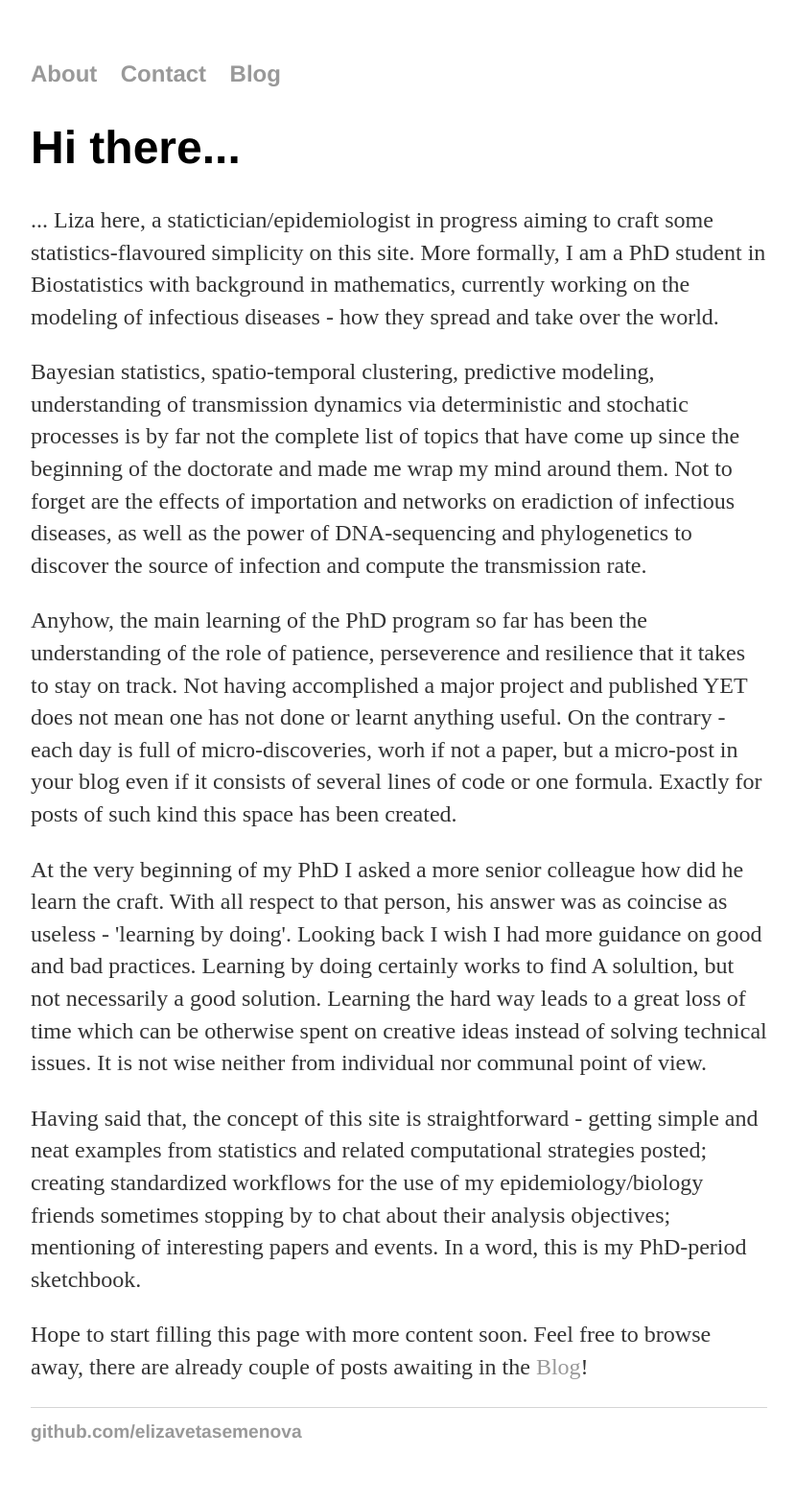
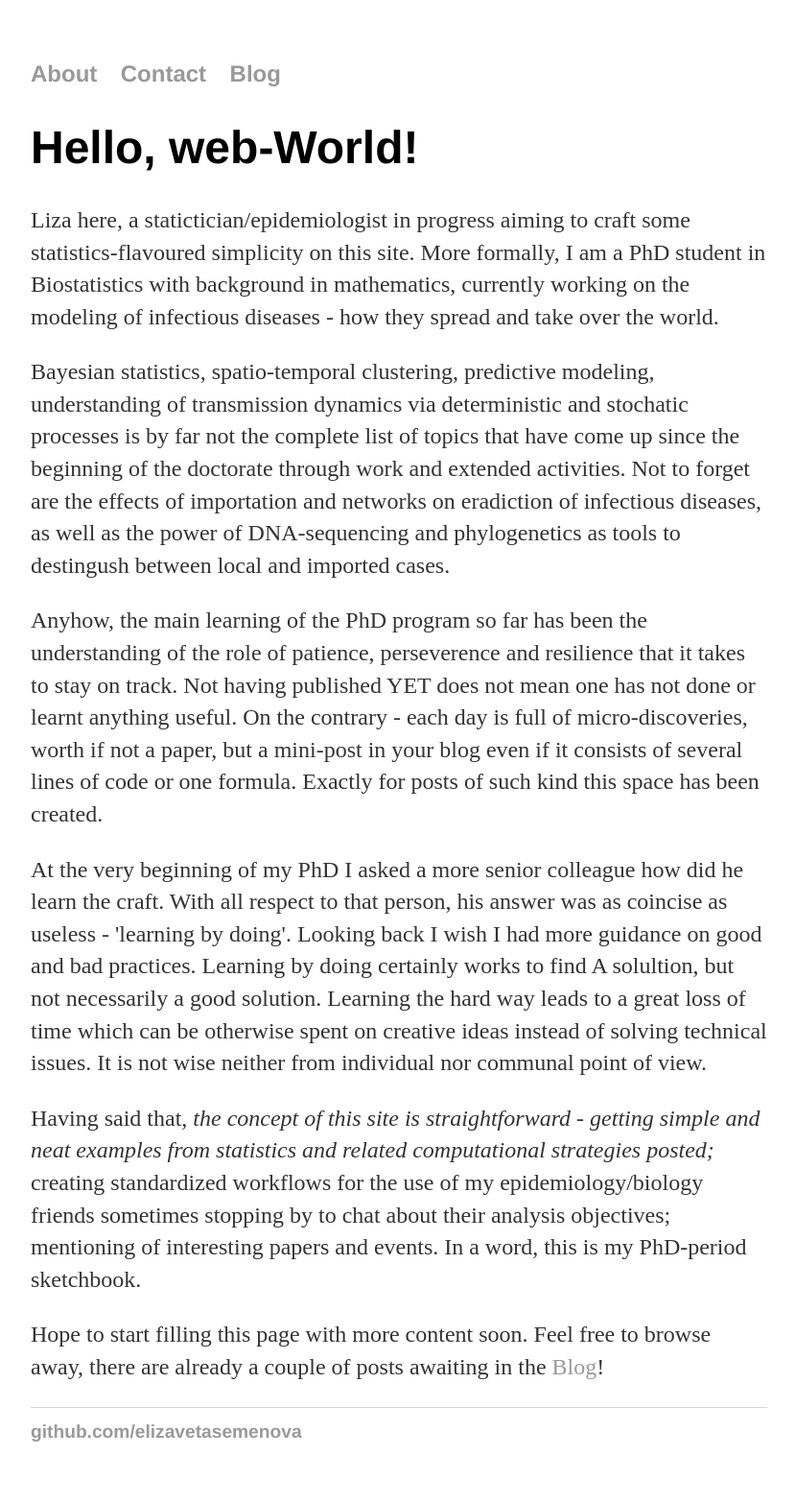
Before and after one commit to elizavetasemenova/elizavetasemenova.github.io, a Jekyll site: the page built from index.html, in a window 1280 px wide. Shown: the whole page at 96% size, without its empty margins (224-1053 px from the left). Built offline with Jekyll 4.4.1, drawn with Linux system fonts in a browser that asks for light colours.

Commit message:
Update index.html

```diff
--- a/index.html
+++ b/index.html
@@ -3,8 +3,8 @@ layout: default
 title: Liza Semenova, statistician in progress
 ---
 <div class="blurb">
-	<h1>Hi there...</h1>
-	<p>... Liza here, a statictician/epidemiologist in progress aiming to craft some statistics-flavoured simplicity on this site.
+	<h1>Hello, web-World! </h1>
+	<p>     Liza here, a statictician/epidemiologist in progress aiming to craft some statistics-flavoured simplicity on this site.
 		More formally, I am a PhD student in Biostatistics with background in mathematics, currently working on the
 		modeling of infectious diseases - how they spread and take over the world.
 	</p>
@@ -12,16 +12,16 @@ title: Liza Semenova, statistician in progress
 	<p>	Bayesian statistics, spatio-temporal clustering, predictive modeling,
 		understanding of transmission dynamics via deterministic and stochatic processes
 		is by far not the complete list of topics that have come up since the beginning of the doctorate
-		and made me wrap my mind around them. Not to forget are the effects of importation and networks on eradiction of
-		infectious diseases, as well as the power of DNA-sequencing and phylogenetics to discover the source of infection and
-		compute the transmission rate.
+		through work and extended activities. Not to forget are the effects of importation and networks on eradiction of
+		infectious diseases, as well as the power of DNA-sequencing and phylogenetics as tools to destingush between local
+		and imported cases.
 	</p>
 
 
 	<p>Anyhow, the main learning of the PhD program so far has been the understanding of the role of patience,
-		perseverence and resilience that it takes to stay on track. Not having accomplished a major project and published YET
+		perseverence and resilience that it takes to stay on track. Not having published YET
 		does not mean one has not done or learnt anything useful. On the contrary - each day is full of micro-discoveries,
-		worh if not a paper, but a micro-post in your blog even if it consists of several lines of code or one formula. Exactly
+		worth if not a paper, but a mini-post in your blog even if it consists of several lines of code or one formula. Exactly
 		for posts of such kind this space has been created.
 
     <p>At the very beginning of my PhD I asked a more senior colleague how did he learn the craft. With all respect to that person,
@@ -32,12 +32,12 @@ title: Liza Semenova, statistician in progress
 	        individual nor communal point of view.
 
 
-        <p>Having said that, the concept of this site is straightforward - getting simple and neat examples from statistics
-		and related computational strategies posted; creating standardized workflows for the use of my epidemiology/biology
+        <p>Having said that, <i>the concept of this site is straightforward - getting simple and neat examples from statistics
+		and related computational strategies posted;</i> creating standardized workflows for the use of my epidemiology/biology
 		friends sometimes stopping by to chat about their analysis objectives; mentioning of interesting papers and events.
 	        In a word, this is my PhD-period sketchbook.</p>
 
-	 <p>Hope to start filling this page with more content soon. Feel free to browse away, there are already couple of posts awaiting
+	 <p>Hope to start filling this page with more content soon. Feel free to browse away, there are already a couple of posts awaiting
 		 in the <a href="/blog">Blog</a>! </p>
 
 </div><!-- /.blurb -->
```
